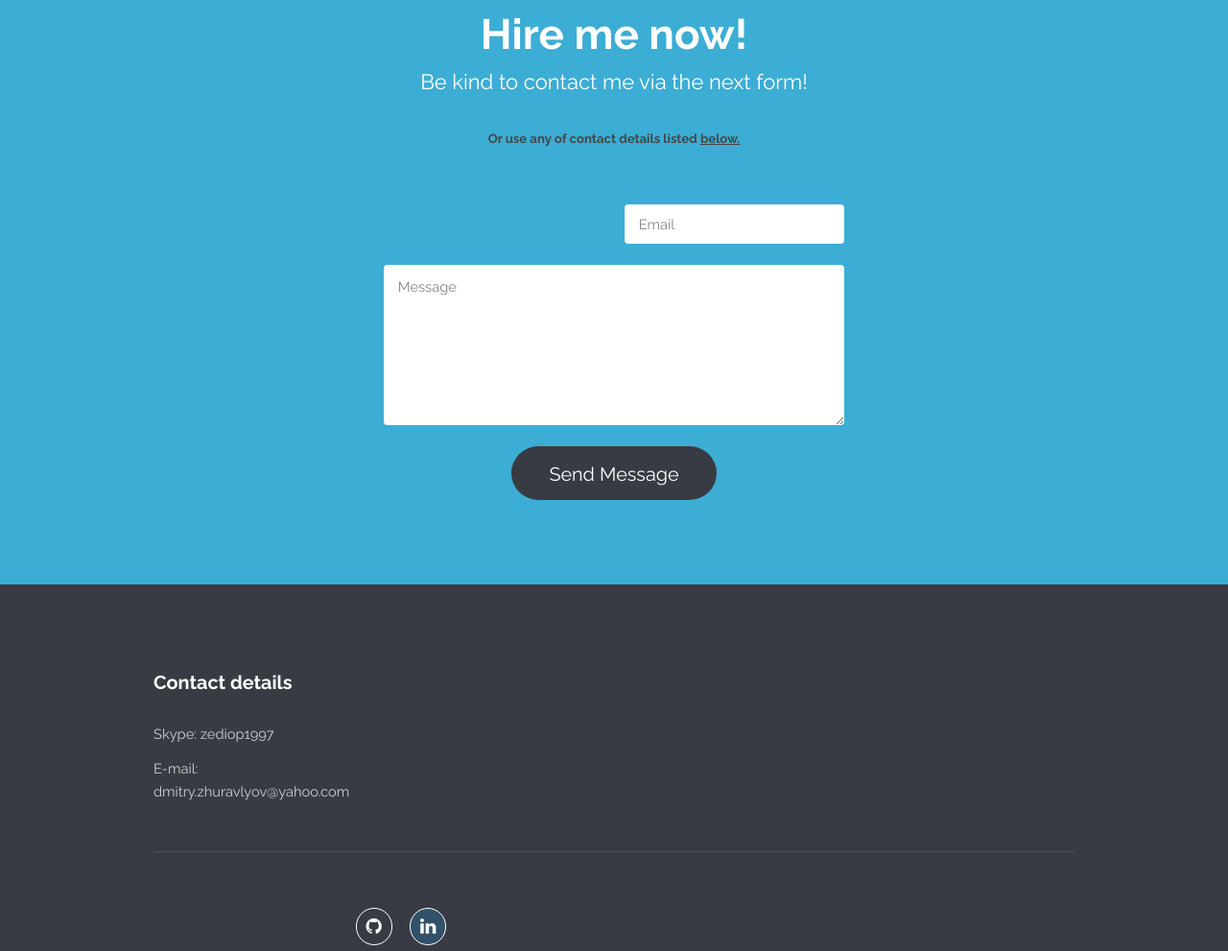
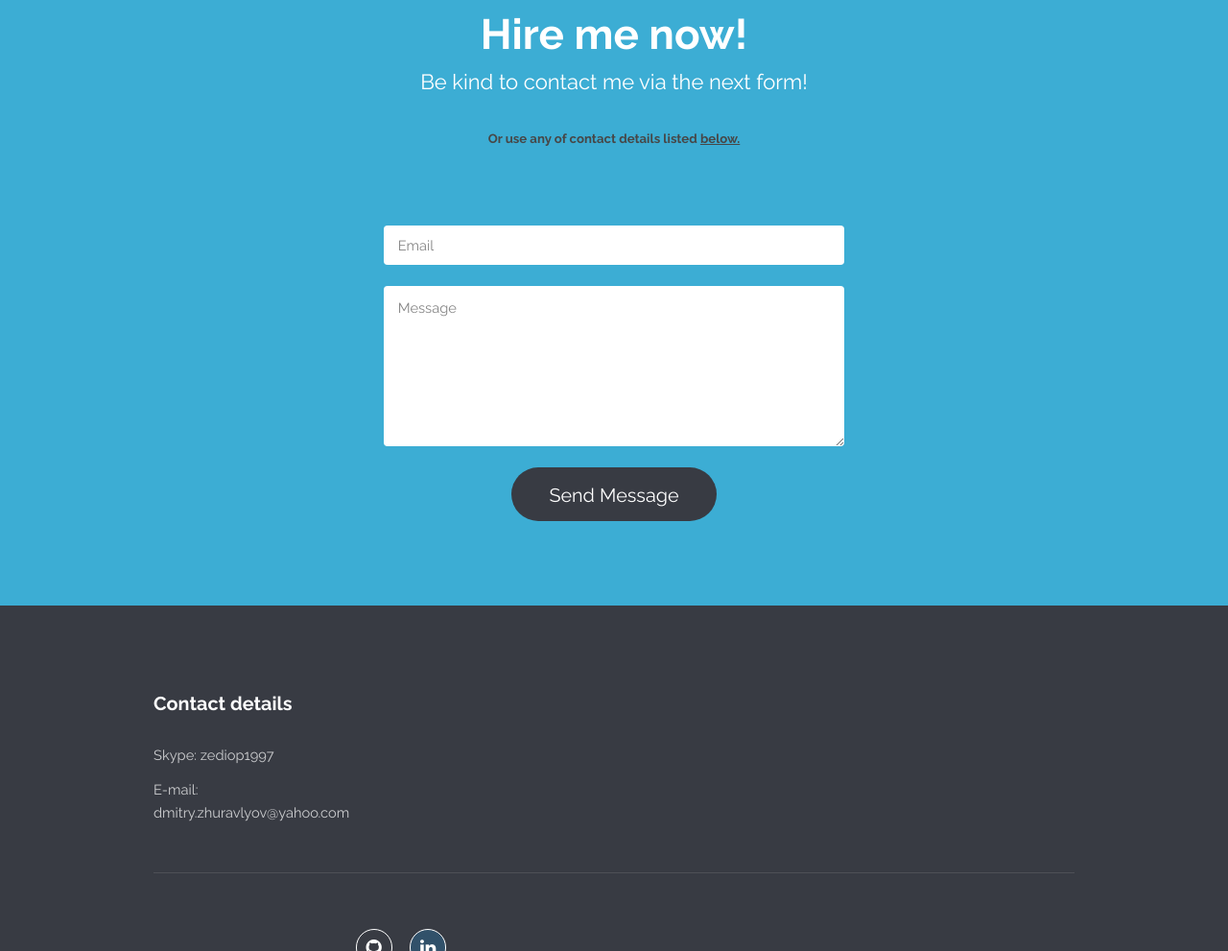
Before and after one commit to D-Zhuravlyov/D-Zhuravlyov.github.io, a plain HTML site: page index.html in a window 1280 px wide. Shown: the part 2630-3621 px from the top of the page at 96% size. Drawn offline with Linux system fonts and the light colour scheme.

Commit message:
input form fix

```diff
--- a/index.html
+++ b/index.html
@@ -178,9 +178,9 @@
 					<form action="#" method="post">
 						<div class="row uniform">
 							<div class="6u 12u$(small)">
-								<form action="http://formspree.io/dmitry.zhuravlyov@yahoo.com">
 							</div>
-							<div class="6u$ 12u$(small)">
+							<form action="http://formspree.io/dmitry.zhuravlyov@yahoo.com">
+							<div class="12u$">
 								<input name="_replyto" id="email" value="" placeholder="Email" type="email">
 							</div>
 							<div class="12u$">
@@ -191,6 +191,7 @@
 									<li><input value="Send Message" class="special big" type="submit"></li>
 								</ul>
 							</div>
+							</form>
 						</div>
 					</form>
 				</div>
```
